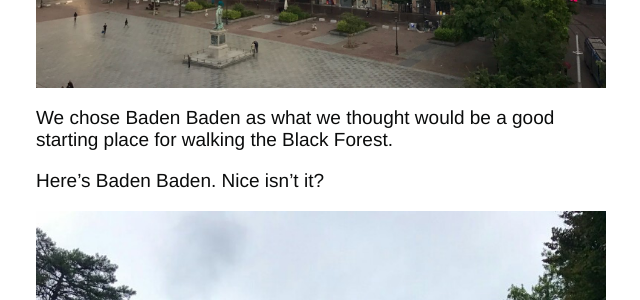
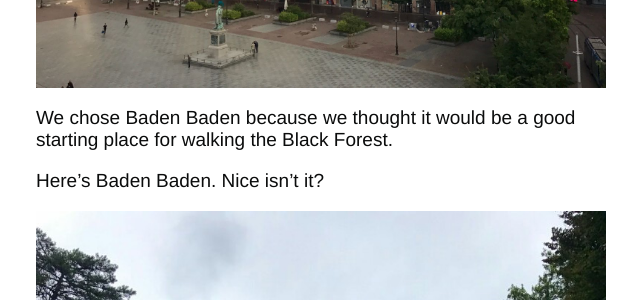
Before and after one commit to tombye/trexit, a Jekyll site: the page built from _posts/2017-07-26-starting-germany-with-the-black-forest.markdown, in a window 1280 px wide and 900 px high, scrolled down 562 px. Shown: the part 153-453 px from the top of the window, without its empty margins (124-764 px from the left). Built offline with Jekyll 4.4.1, drawn with Linux system fonts in a browser that asks for light colours.

Commit message:
Update 2017-07-26-starting-germany-with-the-black-forest.markdown

```diff
--- a/_posts/2017-07-26-starting-germany-with-the-black-forest.markdown
+++ b/_posts/2017-07-26-starting-germany-with-the-black-forest.markdown
@@ -13,7 +13,7 @@ Here's Strasbourg. Nice isn't it?
 
 ![Double rainbow over Strasbourg](https://github.com/tombye/trexit/raw/gh-pages/assets/images/strasbourg-double-rainbow.jpg)
 
-We chose Baden Baden as what we thought would be a good starting place for walking the Black Forest.
+We chose Baden Baden because we thought it would be a good starting place for walking the Black Forest.
 
 Here's Baden Baden. Nice isn't it?
 
```
